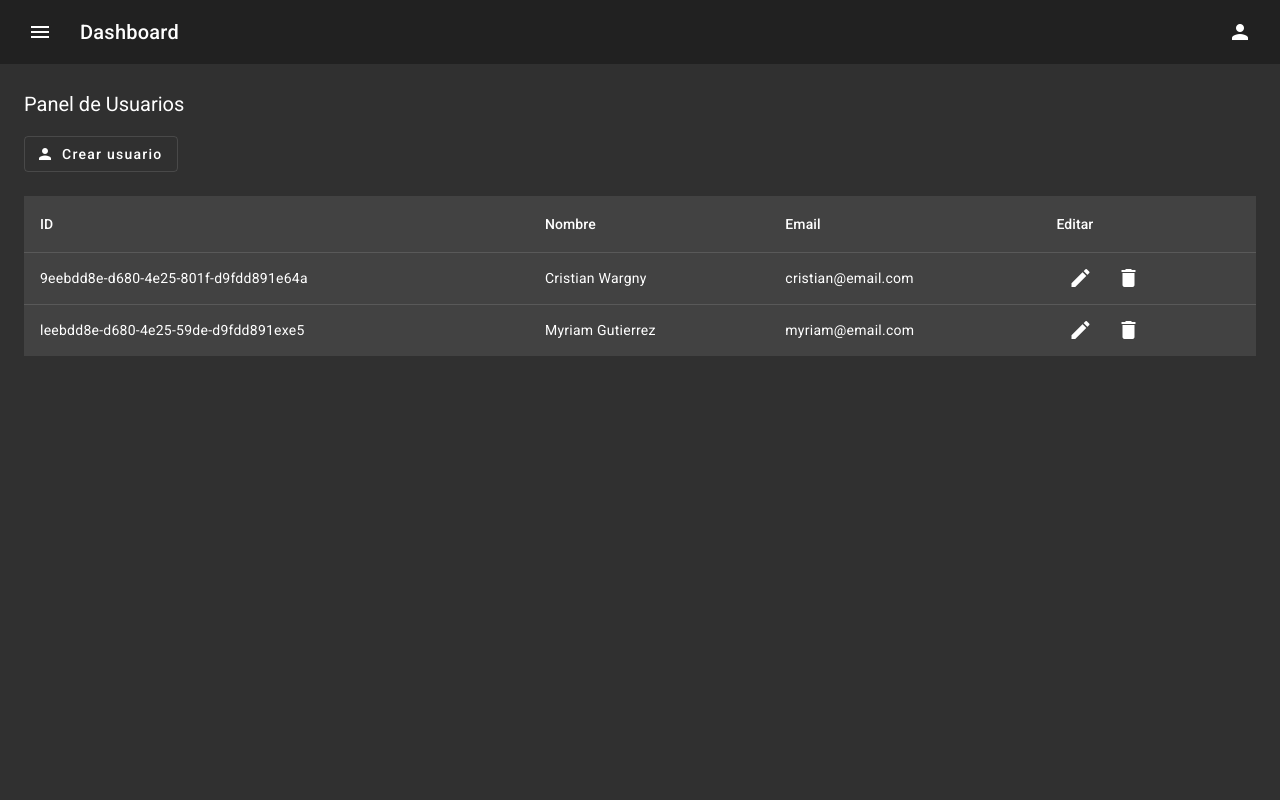
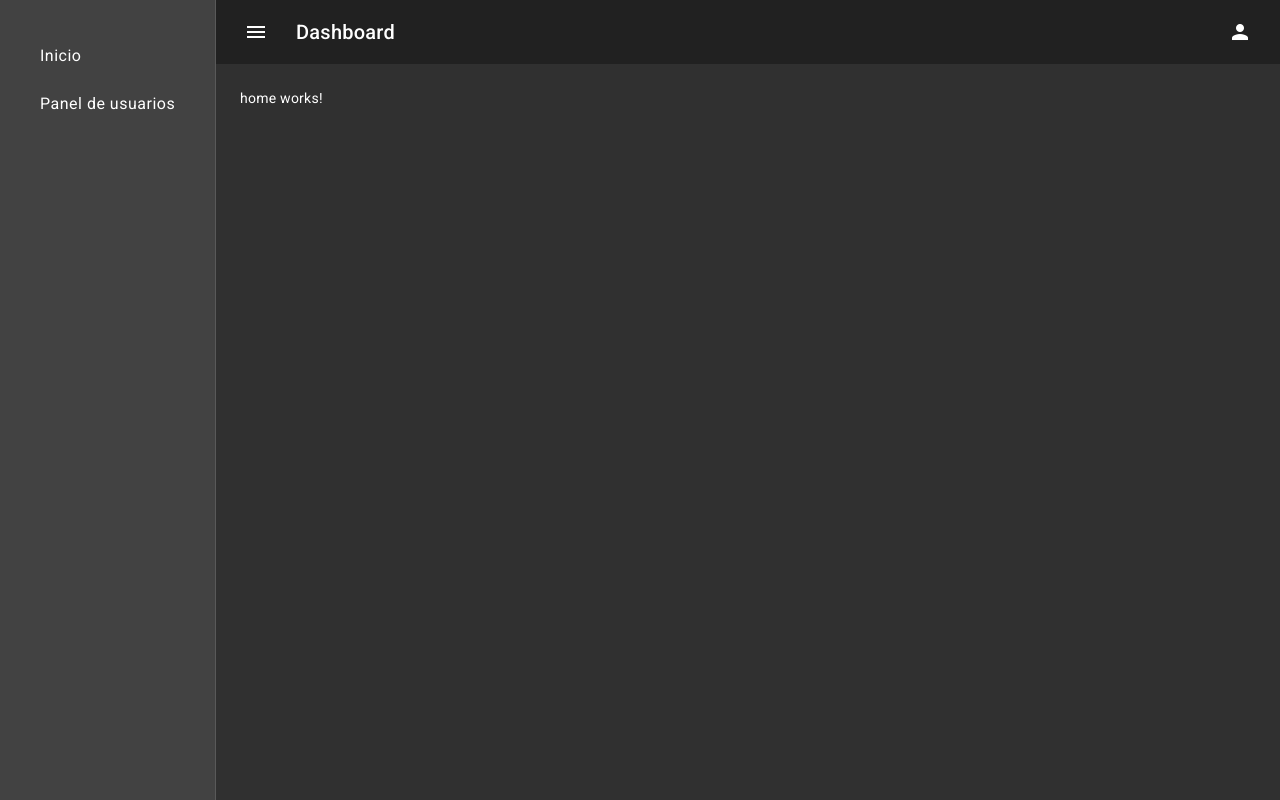
Before and after one commit to criswr/ng-dashboard, an Angular app: page /dashboard in a window 1280 px wide. Before the commit this address led to /. Built offline with nearby package versions, Linux system fonts and the light colour scheme.

Commit message:
add routes

```diff
--- a/src/app/app-routing.module.ts
+++ b/src/app/app-routing.module.ts
@@ -1,7 +1,33 @@
 import { NgModule } from '@angular/core';
 import { RouterModule, Routes } from '@angular/router';
+import { DashboardComponent } from './dashboard/dashboard.component';
+import { UsersComponent } from './dashboard/pages/users/users.component';
+import { HomeComponent } from './dashboard/pages/home/home.component';
 
-const routes: Routes = [];
+const routes: Routes = [
+  {
+    path: 'dashboard',
+    component: DashboardComponent,
+    children: [
+      {
+        path: '',
+        component: HomeComponent
+      },
+      {
+        path: 'users',
+        component: UsersComponent
+      },
+      {
+        path: '**',
+        redirectTo: ''
+      }
+    ]
+  },
+  {
+    path: '**',
+    redirectTo: ''
+  }
+];
 
 @NgModule({
   imports: [RouterModule.forRoot(routes)],
--- a/src/app/app.component.html
+++ b/src/app/app.component.html
@@ -1 +1 @@
-<app-dashboard></app-dashboard>
+<router-outlet></router-outlet>
--- a/src/app/dashboard/dashboard.component.html
+++ b/src/app/dashboard/dashboard.component.html
@@ -1,11 +1,11 @@
 <div class="container-fluid p-0 mat-app-background">
   <mat-drawer-container class="container-xxl vh-100 p-0 shadow" autosize>
 
-    <mat-drawer #drawer class="p-4" mode="side">
-      <mat-list role="list">
-        <mat-list-item role="listitem">Inicio</mat-list-item>
-        <mat-list-item role="listitem">Panel de Usuarios</mat-list-item>
-      </mat-list>
+    <mat-drawer #drawer class="p-4" mode="side" opened>
+      <mat-nav-list>
+        <a routerLink="/dashboard" mat-list-item>Inicio</a>
+        <a routerLink="users" mat-list-item>Panel de usuarios</a>
+      </mat-nav-list>
     </mat-drawer>
 
     <div>
@@ -22,7 +22,7 @@
     </div>
 
     <div class="p-4">
-      <app-users></app-users>
+      <router-outlet></router-outlet>
     </div>
 
   </mat-drawer-container>
--- a/src/app/dashboard/dashboard.module.ts
+++ b/src/app/dashboard/dashboard.module.ts
@@ -13,6 +13,8 @@ import { MatButtonModule } from '@angular/material/button';
 import { MatToolbarModule } from '@angular/material/toolbar';
 import { MatListModule } from '@angular/material/list';
 import { ReactiveFormsModule } from '@angular/forms';
+import { RouterModule } from '@angular/router';
+import { HomeComponent } from './pages/home/home.component';
 
 
 @NgModule({
@@ -21,6 +23,7 @@ import { ReactiveFormsModule } from '@angular/forms';
     UsersComponent,
     UserFormDialogComponent,
     UsersListComponent,
+    HomeComponent,
   ],
   imports: [
     CommonModule,
@@ -30,6 +33,7 @@ import { ReactiveFormsModule } from '@angular/forms';
     MatButtonModule,
     MatToolbarModule,
     MatListModule,
+    RouterModule,
   ],
   exports: [
     DashboardComponent
--- /dev/null
+++ b/src/app/dashboard/pages/home/home.component.html
@@ -0,0 +1 @@
+<p>home works!</p>
```
Also changed, not shown: src/app/dashboard/pages/home/home.component.ts (added, +10 -0 lines), src/app/dashboard/pages/home/home.component.scss (added).
